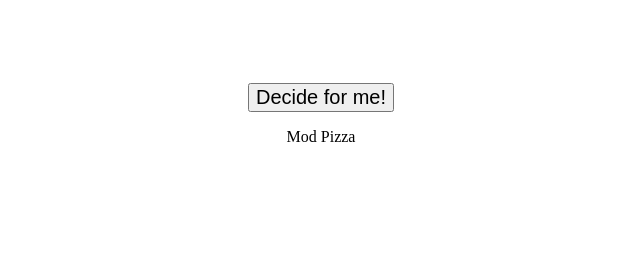
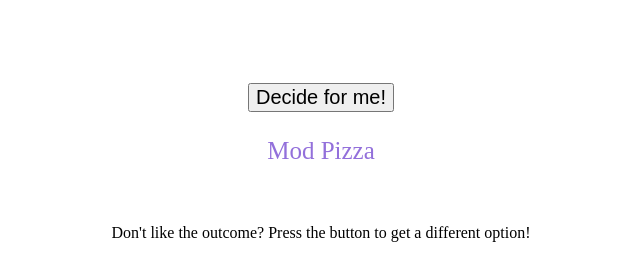
Before and after one commit to Z-Nouman/Restaurant-Generator, a plain HTML site: page index.html in a window 1280 px wide. Both pictures are taken after a click on the button "Decide for me!". Shown: the part 68-348 px from the top of the page, without its empty margins (319-959 px from the left). Drawn offline with nearby package versions, Linux system fonts and the light colour scheme.

Commit message:
Add files via upload

```diff
--- a/index.html
+++ b/index.html
@@ -3,13 +3,14 @@
         <center><b id="Title">Where to Eat Generator</b></center>
         <link rel="stylesheet" type="text/css" href="stylesheet.css">
         <script src="https://ajax.googleapis.com/ajax/libs/jquery/3.4.1/jquery.min.js"></script>
-        <script src="script.js" type="text/javascript"></script>
+
     </head>
 
     <body>
         <center>
             <header>
                 Don't know where to eat? Let a computer decide for you!
+                <script src="script.js" type="text/javascript"></script>
             </header>
 
             <p>
@@ -20,6 +21,10 @@
             <p id="response">
 
             </p>
+            <br>
+            <p id="Sad">
+
+            </p>
         </center>
     </body>
 </html>
--- a/script.js
+++ b/script.js
@@ -1,11 +1,34 @@
 var restaurants = ["Chipotle", "Pei Wei", "Wegmans", "Cava Grill", "Chick Fil A", "Dominos", "Mod Pizza", "Potbelly", "Panera", "Pomodoro", "Moby Dick", "Five Guys", "Firehouse Subs", "PF Changs", "Elevation Burger", "Mezeh"];
 var num1;
 var response;
+var again;
+var i;
+function removeElement(arr, value){
+    var newRests = [];
+    for (i=0; i < arr.length; i++){
+        if (i == value){
+
+        }
+        else{
+            newRests.push(arr[i]);
+        }
+    }
+    return newRests;
+}
 $(document).ready(function () {
     response = document.getElementById("response");
+    again = document.getElementById("Sad");
     num1 = Math.floor((Math.random() * (restaurants.length-1)));
     $("#button").click(function(){
-        response.innerHTML = restaurants[num1];
-        num1 = Math.round((Math.random() * (restaurants.length-1)));
+        again.innerHTML = "Don't like the outcome? Press the button to get a different option!";
+        if (restaurants.length == 0){
+            response.innerHTML = "You ran out of choices, sorry.";
+        }
+        else{
+            response.innerHTML = restaurants[num1];
+            restaurants = removeElement(restaurants, num1);
+            num1 = Math.ceil((Math.random() * (restaurants.length))) - 1;
+
+        }
     });
 });
--- a/stylesheet.css
+++ b/stylesheet.css
@@ -9,3 +9,7 @@
 button{
     font-size: 20;
 }
+#response{
+    font-size: 25;
+    color: mediumpurple;
+}
```
